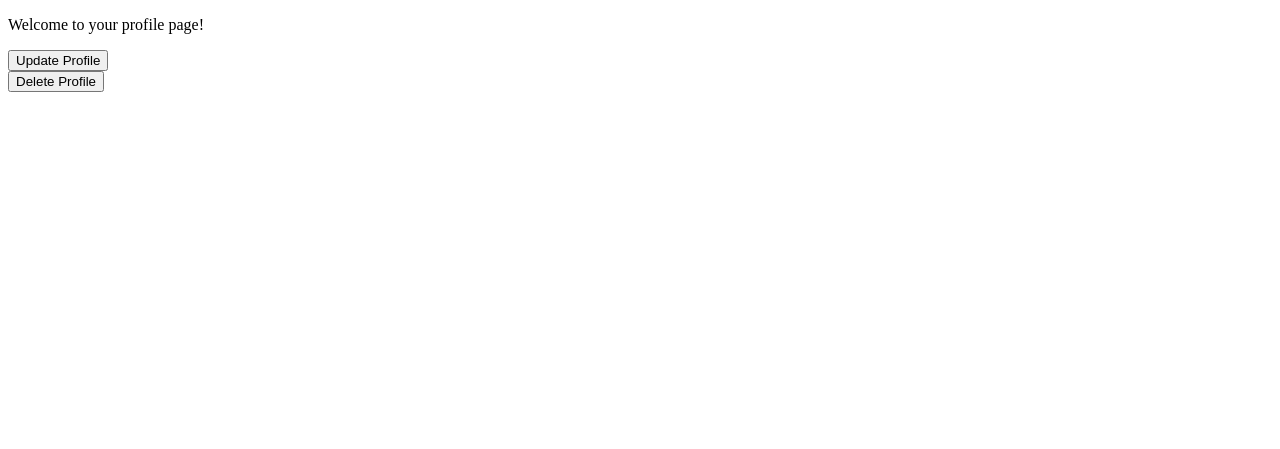
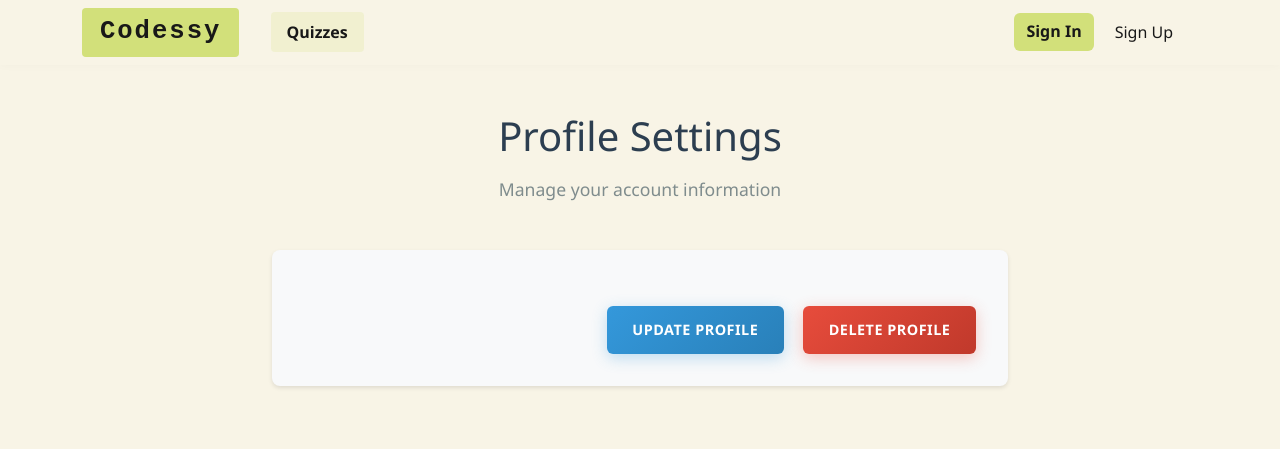
Before and after one commit to asiaihsan/Codessy, a PHP site: page /profile.php in a window 1280 px wide. Shown: the top 449 px of the page. Run offline with PHP 8.4, Linux system fonts and the light colour scheme; data that the repository does not hold is empty.

Commit message:
Refactor navigation and button styles: rename dropdown and button classes for consistency, enhance profile page layout with new CSS, and improve user interface elements.

```diff
--- a/css/nav.css
+++ b/css/nav.css
@@ -94,19 +94,19 @@
             text-shadow: 0 2px 4px rgba(0, 0, 0, 0.1);
         }
 
-        .dropdown-menu {
+        .dropdown-menu-php {
             background: #f8f4e6;
             border: 1px solid rgba(0, 0, 0, 0.1);
             box-shadow: 0 4px 12px rgba(0, 0, 0, 0.1);
         }
 
-        .dropdown-item {
+        .dropdown-item-php {
             color: #181818;
             transition: all 0.32s cubic-bezier(.22, 1.61, .36, 1);
             padding: 0.5rem 1rem;
         }
 
-        .dropdown-item:hover {
+        .dropdown-item-php:hover {
             background: #d2e07a;
             transform: translateX(4px);
         }
@@ -124,10 +124,10 @@
             box-shadow: 0 4px 12px rgba(0, 0, 0, 0.1);
         }
 
-        .dropdown-toggle::after {
+        .dropdown-toggle-php::after {
             transition: transform 0.32s cubic-bezier(.22, 1.61, .36, 1);
         }
 
-        .dropdown.show .dropdown-toggle::after {
+        .dropdown.show .dropdown-toggle-php::after {
             transform: rotate(180deg);
         }
--- /dev/null
+++ b/css/profile.css
@@ -0,0 +1,223 @@
+/* Profile Page Layout */
+.profile-container {
+    max-width: 800px;
+    margin: 0 auto;
+    padding: 2rem;
+}
+
+/* Profile Header */
+.profile-header {
+    text-align: center;
+    margin-bottom: 3rem;
+}
+
+.profile-header h1 {
+    color: #2c3e50;
+    margin-bottom: 1rem;
+}
+
+.profile-header p {
+    color: #7f8c8d;
+    font-size: 1.1rem;
+}
+
+/* Profile Forms */
+.profile-form {
+    background-color: #f8f9fa;
+    padding: 2rem;
+    border-radius: 8px;
+    margin-bottom: 2rem;
+    box-shadow: 0 2px 4px rgba(0,0,0,0.1);
+}
+
+/* Form Controls */
+.form-control {
+    border: 1px solid #ddd;
+    border-radius: 4px;
+    padding: 0.75rem;
+    font-size: 1rem;
+}
+
+.form-control:focus {
+    border-color: #3498db;
+    box-shadow: 0 0 0 0.2rem rgba(52, 152, 219, 0.25);
+}
+
+/* Form Labels */
+.form-label {
+    font-weight: 500;
+    color: #2c3e50;
+    margin-bottom: 0.5rem;
+}
+
+/* Buttons */
+.btn-profile {
+    padding: 0.8rem 1.6rem;
+    border-radius: 6px;
+    font-weight: 600;
+    transition: all 0.3s ease;
+    text-transform: uppercase;
+    letter-spacing: 0.5px;
+    font-size: 0.9rem;
+    border: none;
+    cursor: pointer;
+}
+
+/* Update Button */
+.btn-update {
+    background: linear-gradient(135deg, #3498db 0%, #2980b9 100%);
+    color: white;
+    box-shadow: 0 4px 15px rgba(52, 152, 219, 0.3);
+}
+
+.btn-update:hover {
+    background: linear-gradient(135deg, #2980b9 0%, #2c3e50 100%);
+    transform: translateY(-2px);
+    box-shadow: 0 6px 20px rgba(52, 152, 219, 0.4);
+}
+
+.btn-update:active {
+    transform: translateY(0);
+    box-shadow: 0 2px 8px rgba(52, 152, 219, 0.2);
+}
+
+/* Delete Button */
+.btn-delete {
+    background: linear-gradient(135deg, #e74c3c 0%, #c0392b 100%);
+    color: white;
+    box-shadow: 0 4px 15px rgba(231, 76, 60, 0.3);
+    position: relative;
+    overflow: hidden;
+}
+
+.btn-delete::before {
+    content: '';
+    position: absolute;
+    top: 0;
+    left: -100%;
+    width: 100%;
+    height: 100%;
+    background: linear-gradient(
+        90deg,
+        transparent,
+        rgba(255, 255, 255, 0.2),
+        transparent
+    );
+    transition: 0.5s;
+}
+
+.btn-delete:hover {
+    transform: translateY(-2px);
+    box-shadow: 0 6px 20px rgba(231, 76, 60, 0.4);
+}
+
+.btn-delete:hover::before {
+    left: 100%;
+}
+
+.btn-delete:active {
+    transform: translateY(0);
+    box-shadow: 0 2px 8px rgba(231, 76, 60, 0.2);
+}
+
+/* Button Group */
+.profile-form .btn-group {
+    display: flex;
+    gap: 1.2rem;
+    justify-content: flex-end;
+    margin-top: 1.5rem;
+}
+
+/* Button Loading States */
+.btn-loading {
+    position: relative;
+}
+
+.btn-loading span {
+    display: inline-block;
+    transition: opacity 0.3s ease;
+}
+
+.btn-loading.loading span {
+    opacity: 0;
+}
+
+.btn-loading.loading::after {
+    content: '';
+    position: absolute;
+    top: 50%;
+    left: 50%;
+    width: 20px;
+    height: 20px;
+    margin: -10px 0 0 -10px;
+    border: 2px solid rgba(255, 255, 255, 0.3);
+    border-radius: 50%;
+    border-top-color: white;
+    animation: spin 0.8s linear infinite;
+}
+
+@keyframes spin {
+    to {
+        transform: rotate(360deg);
+    }
+}
+
+/* Alert Messages */
+.alert {
+    border-radius: 4px;
+    padding: 1rem;
+    margin-bottom: 1rem;
+    border: 1px solid transparent;
+}
+
+.alert-success {
+    background-color: #dff0d8;
+    border-color: #d6e9c6;
+    color: #3c763d;
+}
+
+.alert-danger {
+    background-color: #f2dede;
+    border-color: #ebccd1;
+    color: #a94442;
+}
+
+/* Delete Confirmation Modal */
+.modal-profile {
+    display: none;
+    position: fixed;
+    top: 0;
+    left: 0;
+    width: 100%;
+    height: 100%;
+    background-color: rgba(0,0,0,0.5);
+    z-index: 1000;
+}
+
+.modal-content {
+    background-color: #fff;
+    padding: 2rem;
+    border-radius: 8px;
+    max-width: 400px;
+    margin: 2rem auto;
+    position: relative;
+}
+
+.modal-close {
+    position: absolute;
+    right: 1rem;
+    top: 1rem;
+    cursor: pointer;
+    color: #7f8c8d;
+}
+
+/* Responsive Design */
+@media (max-width: 768px) {
+    .profile-container {
+        padding: 1rem;
+    }
+
+    .profile-form {
+        padding: 1rem;
+    }
+}
--- a/css/style.css
+++ b/css/style.css
@@ -58,7 +58,7 @@ main {
     text-align: left; /* Align left */
 }
 
-.btn-secondary {
+.btn-secondary-index {
     background: #d2e07a;
     color: #181818;
     border: none;
@@ -74,7 +74,7 @@ main {
     max-width: 270px;
     text-align: center;
 }
-.btn-secondary:hover {
+.btn-secondary-index:hover {
     background: #b6c95a;
 }
 .hero-illustration {
--- a/nav.php
+++ b/nav.php
@@ -51,14 +51,14 @@ if (isset($_GET['language_id'])) {
                     </div>
                 <?php } else { ?>
                     <div class="dropdown">
-                        <button class="btn btn-secondary dropdown-toggle rounded-pill" type="button" id="dropdownMenuButton" data-bs-toggle="dropdown" aria-expanded="false">
+                        <button class="btn btn-secondary dropdown-toggle-php  dropdown-toggle rounded-pill" type="button" id="dropdownMenuButton" data-bs-toggle="dropdown" aria-expanded="false">
                             <i class="bi bi-person"></i>
                         </button>
-                        <ul class="dropdown-menu dropdown-menu-end" aria-labelledby="dropdownMenuButton">
-                            <li><a class="dropdown-item" href=""><?php echo htmlspecialchars($session->userID); ?></a></li>
-                            <li><a class="dropdown-item" href="profile.php">Profile</a></li>
-                            <li><a class="dropdown-item" href="user_dashboard.php">Dashboard</a></li>
-                            <li><a class="dropdown-item" href="?logout">Logout</a></li>
+                        <ul class="dropdown-menu dropdown-menu-php dropdown-menu-end" aria-labelledby="dropdownMenuButton">
+                            <li><a class="dropdown-item dropdown-item-php" href=""><?php echo htmlspecialchars($session->userID); ?></a></li>
+                            <li><a class="dropdown-item dropdown-item-php" href="profile.php">Profile</a></li>
+                            <li><a class="dropdown-item dropdown-item-php" href="user_dashboard.php">Dashboard</a></li>
+                            <li><a class="dropdown-item dropdown-item-php" href="?logout">Logout</a></li>
                         </ul>
                     </div>
                 <?php } ?>
--- a/profile.php
+++ b/profile.php
@@ -1,5 +1,6 @@
 <?php
 require_once 'config.php';
+require_once 'nav.php';
 
 if ($_SERVER['REQUEST_METHOD'] == 'POST' && isset($_POST['update_profile'])) {
     $username = $_POST['username'];
@@ -40,16 +41,22 @@ if ($_SERVER['REQUEST_METHOD'] == 'POST' && isset($_POST['delete_profile'])) {
 <head>
     <meta charset="UTF-8">
     <meta name="viewport" content="width=device-width, initial-scale=1.0">
-    <title>Document</title>
+    <link rel="stylesheet" href="css/profile.css">
+    <title>Profile - Codessy</title>
 </head>
 <body>
+    <div class="profile-container">
+        <div class="profile-header">
+            <h1>Profile Settings</h1>
+            <p>Manage your account information</p>
+        </div>
 
-
-    <p>Welcome to your profile page!</p>
+        <div class="profile-form">
             <form action="profile.php" method="POST">
                 <?php
                 $stmt = $pdo->query("SELECT * FROM users WHERE id = '$session->userID'");
-       foreach ($stmt as $row) {?>
+                foreach ($stmt as $row) {
+                    ?>
                     <div class="mb-3">
                         <label for="username" class="form-label">Username</label>
                         <input type="text" class="form-control" id="username" name="username" value="<?php echo htmlspecialchars($row['user_name']); ?>">
@@ -62,14 +69,16 @@ if ($_SERVER['REQUEST_METHOD'] == 'POST' && isset($_POST['delete_profile'])) {
                         <label for="password" class="form-label">Password</label>
                         <input type="password" class="form-control" id="password" name="password" value="<?php echo htmlspecialchars($row['user_password']); ?>">
                     </div>
-        <?php } ?>
-        <button type="submit" name="update_profile" class="btn btn-primary">Update Profile</button>
+                    <?php
+                }
+                ?>
+                <div class="btn-group">
+                    <button type="submit" name="update_profile" class="btn-profile btn-update">Update Profile</button>
+                    <button type="submit" name="delete_profile" class="btn-profile btn-delete">Delete Profile</button>
+                </div>
             </form>
-
-
-    <form action="profile.php" method="POST">
-        <button type="submit" name="delete_profile" class="btn btn-danger">Delete Profile</button>
-    </form>
-
+            </div>
+        </div>
+    </div>
 </body>
 </html>
```
Also changed, not shown: index.php (+5 -5 lines), user_dashboard.php (line endings or trailing spaces). Lines whose indentation alone changed are shown as unchanged.
